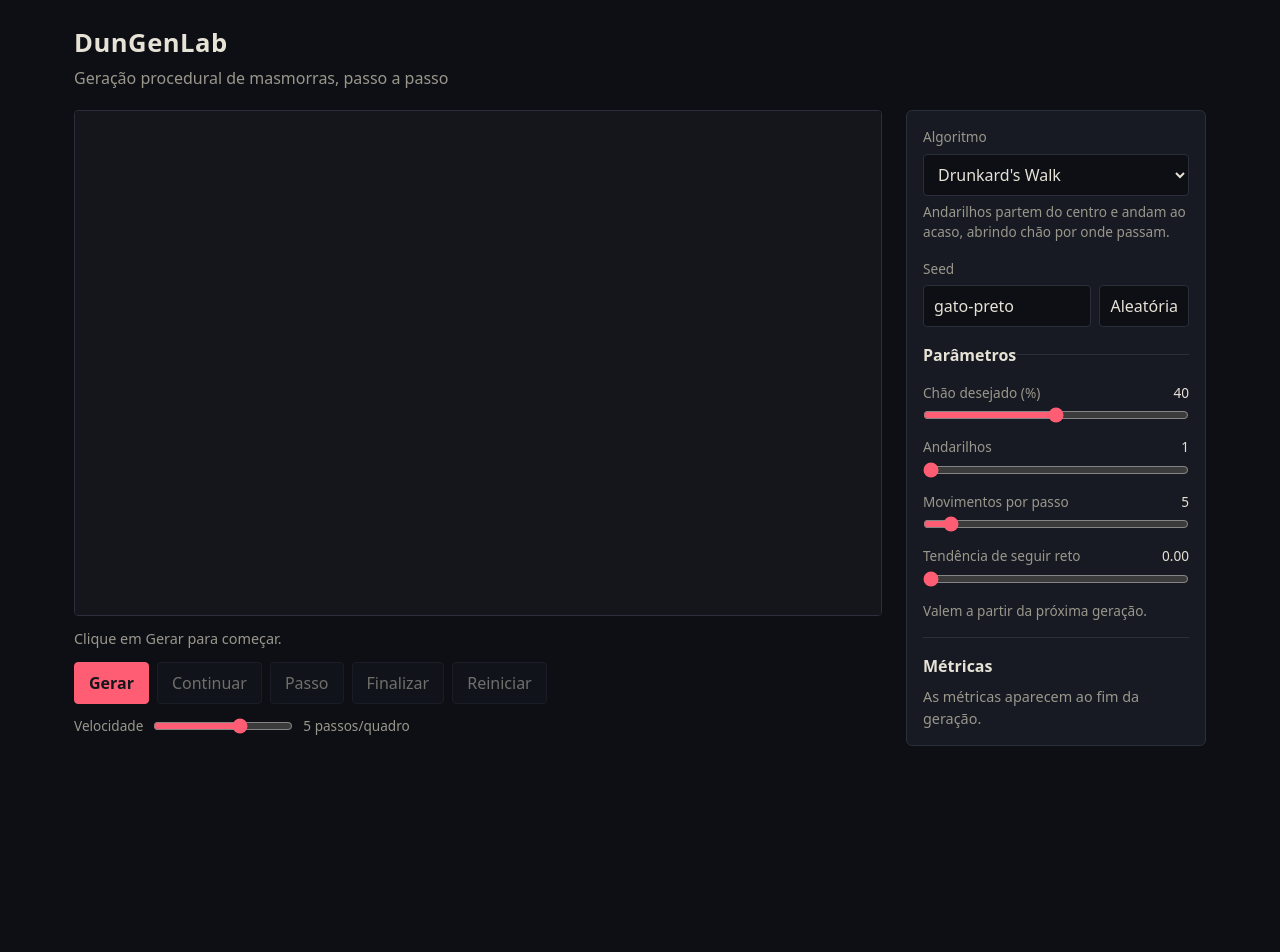
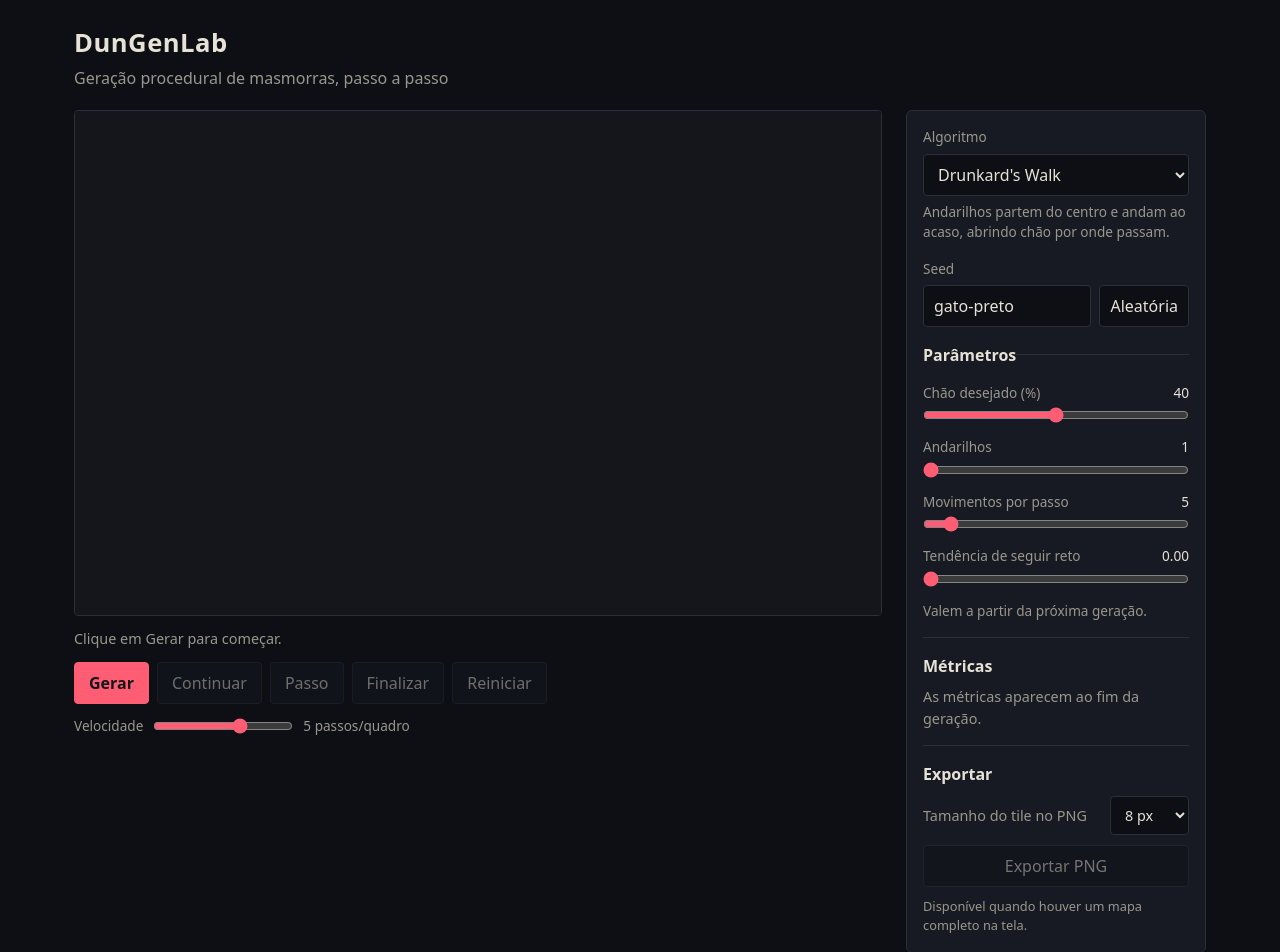
Before and after one commit to Hayversong/DunGenLab, a React (Vite) app: page / in a window 1280 px wide. Shown: the top 952 px of the page. Before the commit the page ends 800 px from the top, so only its background shows below. Built offline with nearby package versions, Linux system fonts and the light colour scheme.

Commit message:
feat(ui): adiciona exportacao em png

```diff
--- a/src/App.tsx
+++ b/src/App.tsx
@@ -1,12 +1,17 @@
 import { useState } from "react";
 import { ControlPanel } from "./components/ControlPanel";
+import { ExportPanel } from "./components/ExportPanel";
 import { MapCanvas } from "./components/MapCanvas";
 import { MetricsPanel } from "./components/MetricsPanel";
 import { PlaybackBar } from "./components/PlaybackBar";
+import { exportFileName } from "./core/export";
 import { generators, getGenerator } from "./core/generators";
 import type { GenParams, MapGenerator } from "./core/types";
 import { useGeneration } from "./hooks/useGeneration";
 import type { GenerationStatus } from "./hooks/useGeneration";
+import { downloadBlob } from "./render/download";
+import { renderPngBlob } from "./render/pngExport";
+import type { PngTileSize } from "./render/pngExport";
 import styles from "./App.module.css";
 
 const GRID_WIDTH = 80;
@@ -27,6 +32,10 @@ function randomSeed(): string {
   return Math.random().toString(36).slice(2, 10);
 }
 
+function errorMessage(error: unknown): string {
+  return error instanceof Error ? error.message : "Algo deu errado.";
+}
+
 function App() {
   const [generator, setGenerator] = useState(DEFAULT_GENERATOR);
   const [params, setParams] = useState<GenParams>(
@@ -39,6 +48,11 @@ function App() {
     DEFAULT_GENERATOR.defaultSpeed,
   );
 
+  const [exportError, setExportError] = useState<string | null>(null);
+
+  // Só há o que exportar com um mapa completo na tela.
+  const exportable = generation.status === "done" ? generation.meta : null;
+
   function handleGeneratorChange(id: string) {
     const next = getGenerator(id);
     if (!next) return;
@@ -50,6 +64,18 @@ function App() {
 
   function handleParamChange(key: string, value: number) {
     setParams((current) => ({ ...current, [key]: value }));
+  }
+
+  async function handleExportPng(tileSize: PngTileSize) {
+    const grid = generation.gridRef.current;
+    if (!grid || !exportable) return;
+    setExportError(null);
+    try {
+      const blob = await renderPngBlob(grid, tileSize);
+      downloadBlob(blob, exportFileName(exportable.seed, "png"));
+    } catch (error) {
+      setExportError(errorMessage(error));
+    }
   }
 
   return (
@@ -100,6 +126,12 @@ function App() {
             roomCount={generation.lastStep?.roomCount ?? null}
             elapsedMs={generation.elapsedMs}
           />
+
+          <ExportPanel
+            canExport={exportable !== null}
+            error={exportError}
+            onExportPng={handleExportPng}
+          />
         </aside>
       </main>
     </div>
--- /dev/null
+++ b/src/components/ExportPanel.module.css
@@ -0,0 +1,73 @@
+.export {
+  display: flex;
+  flex-direction: column;
+  gap: 10px;
+  padding-top: 16px;
+  border-top: 1px solid var(--border);
+}
+
+.export h2 {
+  margin: 0;
+  font-size: 1rem;
+}
+
+.row {
+  display: flex;
+  gap: 12px;
+  align-items: center;
+  justify-content: space-between;
+  font-size: 0.9rem;
+  color: var(--text-muted);
+}
+
+.buttons {
+  display: flex;
+  flex-wrap: wrap;
+  gap: 8px;
+}
+
+.row select,
+.buttons button {
+  padding: 8px 10px;
+  font: inherit;
+  color: var(--text);
+  background: var(--bg);
+  border: 1px solid var(--border);
+  border-radius: 4px;
+}
+
+.buttons button {
+  flex: 1;
+  white-space: nowrap;
+  cursor: pointer;
+}
+
+.buttons button:hover:not(:disabled) {
+  border-color: var(--text-muted);
+}
+
+.buttons button:disabled {
+  opacity: 0.45;
+  cursor: not-allowed;
+}
+
+.row select:focus-visible,
+.buttons button:focus-visible {
+  outline: 2px solid var(--accent);
+  outline-offset: 1px;
+}
+
+.hint {
+  margin: 0;
+  font-size: 0.8rem;
+  color: var(--text-muted);
+}
+
+.error {
+  margin: 0;
+  padding: 8px 10px;
+  font-size: 0.85rem;
+  color: var(--text);
+  border: 1px solid var(--accent);
+  border-radius: 4px;
+}
--- /dev/null
+++ b/src/components/ExportPanel.tsx
@@ -0,0 +1,67 @@
+import { useState } from "react";
+import { PNG_TILE_SIZES } from "../render/pngExport";
+import type { PngTileSize } from "../render/pngExport";
+import styles from "./ExportPanel.module.css";
+
+interface ExportPanelProps {
+  canExport: boolean;
+  error: string | null;
+  onExportPng: (tileSize: PngTileSize) => void;
+}
+
+const DEFAULT_TILE_SIZE: PngTileSize = 8;
+
+export function ExportPanel({
+  canExport,
+  error,
+  onExportPng,
+}: ExportPanelProps) {
+  const [tileSize, setTileSize] = useState<PngTileSize>(DEFAULT_TILE_SIZE);
+
+  return (
+    <section className={styles.export} aria-labelledby="export-title">
+      <h2 id="export-title">Exportar</h2>
+
+      <div className={styles.row}>
+        <label htmlFor="png-tile-size">Tamanho do tile no PNG</label>
+        <select
+          id="png-tile-size"
+          value={tileSize}
+          onChange={(event) => {
+            const chosen = PNG_TILE_SIZES.find(
+              (size) => size === Number(event.target.value),
+            );
+            if (chosen) setTileSize(chosen);
+          }}
+        >
+          {PNG_TILE_SIZES.map((size) => (
+            <option key={size} value={size}>
+              {size} px
+            </option>
+          ))}
+        </select>
+      </div>
+
+      <div className={styles.buttons}>
+        <button
+          type="button"
+          onClick={() => onExportPng(tileSize)}
+          disabled={!canExport}
+        >
+          Exportar PNG
+        </button>
+      </div>
+
+      {!canExport && (
+        <p className={styles.hint}>
+          Disponível quando houver um mapa completo na tela.
+        </p>
+      )}
+      {error !== null && (
+        <p className={styles.error} role="alert">
+          {error}
+        </p>
+      )}
+    </section>
+  );
+}
--- a/src/hooks/useGeneration.ts
+++ b/src/hooks/useGeneration.ts
@@ -1,5 +1,6 @@
 import { useCallback, useEffect, useRef, useState } from "react";
 import type { RefObject } from "react";
+import type { MapMeta } from "../core/export";
 import { createGrid } from "../core/grid";
 import { computeMetrics } from "../core/metrics";
 import type { MapMetrics } from "../core/metrics";
@@ -23,6 +24,8 @@ export interface Generation {
   metrics: MapMetrics | null;
   // Tempo da geração rodada de uma vez, sem animação. Só o Finalizar mede.
   elapsedMs: number | null;
+  // Como o mapa em exibição foi gerado; null se não há mapa.
+  meta: MapMeta | null;
   // Passos do gerador consumidos a cada quadro de animação.
   speed: number;
   setSpeed: (speed: number) => void;
@@ -85,6 +88,7 @@ export function useGeneration(
   const [speed, setSpeed] = useState(initialSpeed);
   const [metrics, setMetrics] = useState<MapMetrics | null>(null);
   const [elapsedMs, setElapsedMs] = useState<number | null>(null);
+  const [meta, setMeta] = useState<MapMeta | null>(null);
 
   // Leva o resultado de `consume` para o estado da tela.
   const apply = useCallback(({ last, finished }: Consumed) => {
@@ -138,6 +142,7 @@ export function useGeneration(
       setLastStep(null);
       setMetrics(null);
       setElapsedMs(null);
+      setMeta({ generator: generator.id, seed, params });
       setVersion((v) => v + 1);
       setStatus("running");
     },
@@ -186,6 +191,7 @@ export function useGeneration(
     setLastStep(null);
     setMetrics(null);
     setElapsedMs(null);
+    setMeta(null);
     setVersion((v) => v + 1);
     setStatus("idle");
   }, [width, height]);
@@ -197,6 +203,7 @@ export function useGeneration(
     lastStep,
     metrics,
     elapsedMs,
+    meta,
     speed,
     setSpeed,
     start,
--- /dev/null
+++ b/src/render/download.ts
@@ -0,0 +1,17 @@
+// Faz o navegador baixar um conteúdo que só existe na memória da página.
+export function downloadBlob(blob: Blob, fileName: string): void {
+  // Endereço temporário que aponta para o blob, válido só nesta página.
+  const url = URL.createObjectURL(blob);
+
+  const link = document.createElement("a");
+  link.href = url;
+  link.download = fileName;
+  // Alguns navegadores só aceitam o clique se o link estiver no documento.
+  document.body.append(link);
+  link.click();
+  link.remove();
+
+  // Enquanto o endereço existir, o navegador mantém o blob na memória.
+  // Libera no próximo turno, depois de o download já ter sido iniciado.
+  setTimeout(() => URL.revokeObjectURL(url), 0);
+}
--- /dev/null
+++ b/src/render/pngExport.ts
@@ -0,0 +1,33 @@
+import type { Grid } from "../core/types";
+import { canvasSize, drawGrid } from "./canvasRenderer";
+
+// Tamanhos de tile oferecidos na exportação, em pixels.
+export const PNG_TILE_SIZES = [4, 8, 16] as const;
+export type PngTileSize = (typeof PNG_TILE_SIZES)[number];
+
+// Desenha o grid em um canvas à parte, que nunca aparece na tela, e devolve
+// a imagem como PNG. Assim o tamanho exportado não depende do canvas visível
+// e o destaque do passo atual fica de fora.
+export function renderPngBlob(
+  grid: Grid,
+  tileSize: PngTileSize,
+): Promise<Blob> {
+  const canvas = document.createElement("canvas");
+  const size = canvasSize(grid, tileSize);
+  canvas.width = size.width;
+  canvas.height = size.height;
+
+  const ctx = canvas.getContext("2d");
+  if (!ctx) {
+    return Promise.reject(new Error("Não foi possível criar a imagem."));
+  }
+  drawGrid(ctx, grid, tileSize);
+
+  // toBlob entrega o resultado por callback; a Promise deixa usar await.
+  return new Promise((resolve, reject) => {
+    canvas.toBlob((blob) => {
+      if (blob) resolve(blob);
+      else reject(new Error("Não foi possível criar a imagem."));
+    }, "image/png");
+  });
+}
```
